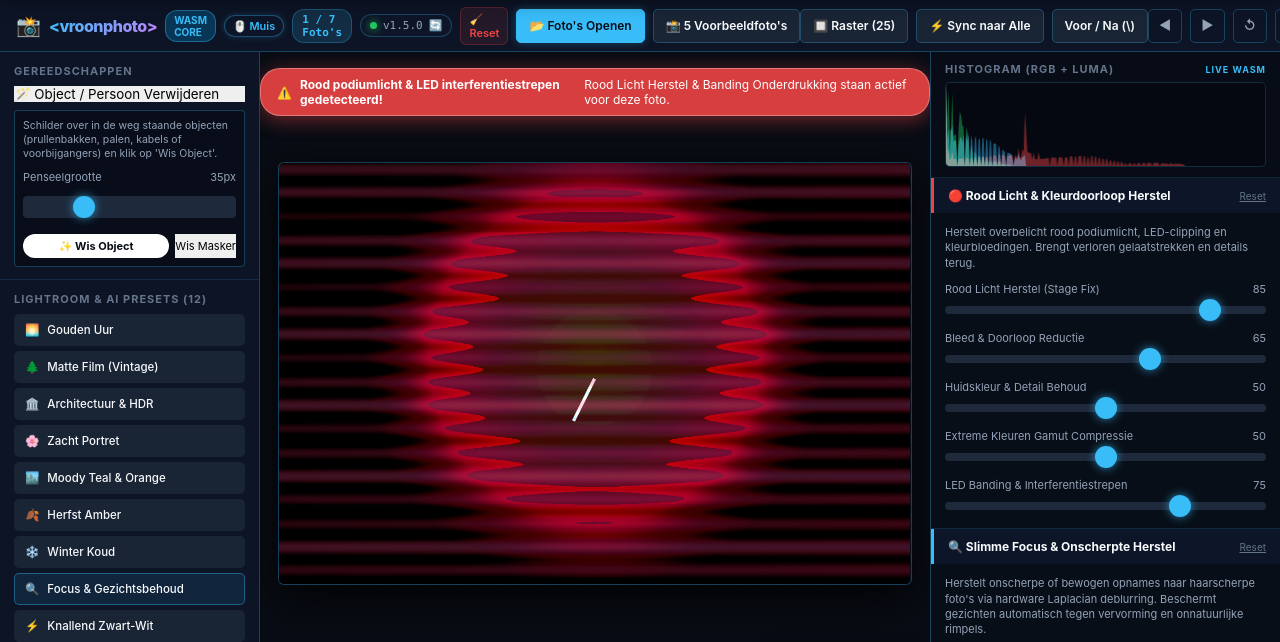
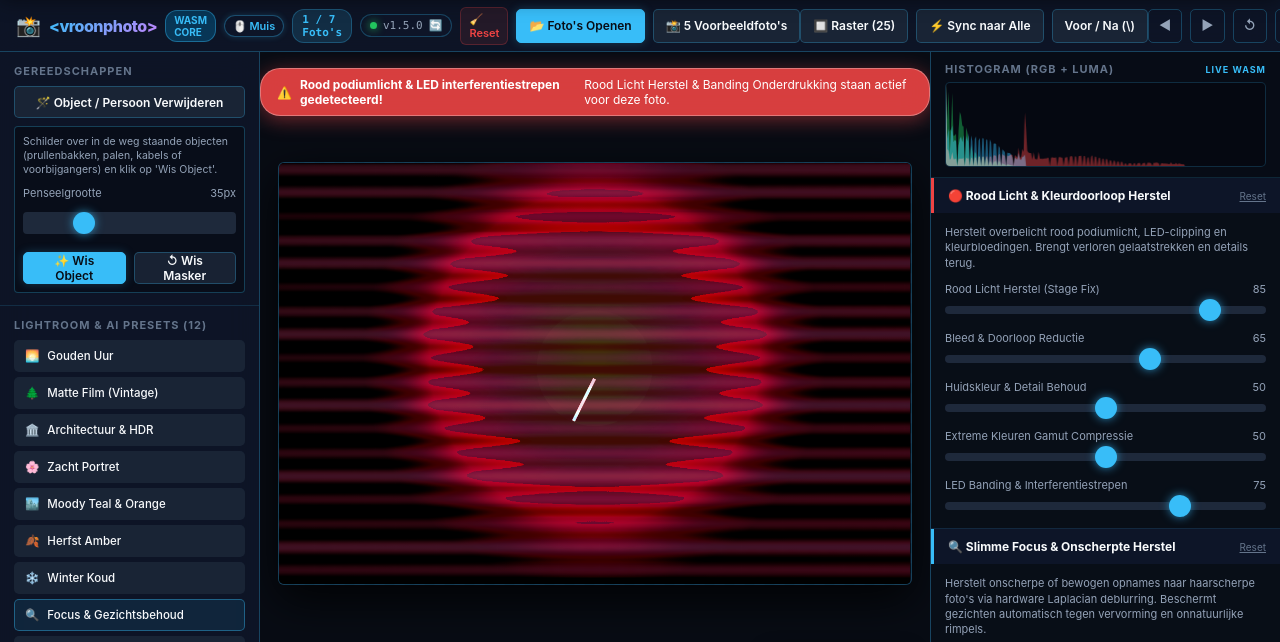
Before and after one commit to petervroon-tech/vroonphoto, a plain HTML site: page index.html in a window 1280 px wide. Shown: the top 642 px of the page. Drawn offline with Linux system fonts and the light colour scheme; no server answers.

Commit message:
Styling: '✨ Wis Object' en '↺ Wis Masker' uniform gemaakt in kleur, hoogte en afmeting

```diff
--- a/index.html
+++ b/index.html
@@ -96,9 +96,9 @@
               <span id="brush-size-val">35px</span>
             </div>
             <input type="range" id="inpaint-brush-size" min="5" max="120" value="35" class="param-slider">
-            <div style="display: flex; gap: 6px; margin-top: 4px;">
-              <button id="btn-apply-heal" class="btn-primary-small" style="flex: 1;" title="Wis gemarkeerde objecten via contextuele synthese">✨ Wis Object</button>
-              <button id="btn-clear-heal" class="btn-secondary" style="font-size: 11px;">Wis Masker</button>
+            <div style="display: flex; gap: 8px; margin-top: 6px;">
+              <button id="btn-apply-heal" class="btn-primary" style="flex: 1;" title="Wis gemarkeerde objecten via contextuele synthese">✨ Wis Object</button>
+              <button id="btn-clear-heal" class="btn-secondary" style="flex: 1;" title="Wis het gemarkeerde schildermasker">↺ Wis Masker</button>
             </div>
           </div>
         </div>
@@ -172,11 +172,11 @@
           <div id="import-preset-summary" style="font-size: 10px; color: var(--accent-cyan); background: rgba(56, 189, 248, 0.08); padding: 5px 8px; border-radius: 4px; border: 1px solid rgba(56, 189, 248, 0.2); line-height: 1.3;">
             Profiel: LED De-Banding &amp; Ruisonderdrukking actief
           </div>
-          <div style="display: flex; flex-direction: column; gap: 5px;">
-            <button id="btn-save-as-import-preset" class="btn-primary-small" style="width: 100%;" title="Sla huidige schuifregelaars op als jouw standaardprofiel">
+          <div style="display: flex; flex-direction: column; gap: 6px;">
+            <button id="btn-save-as-import-preset" class="btn-primary" style="width: 100%;" title="Sla huidige schuifregelaars op als jouw standaardprofiel">
               💾 Bewaar als Import Profiel
             </button>
-            <button id="btn-apply-import-preset-all" class="btn-secondary" style="font-size: 11px; padding: 5px 8px; text-align: center;" title="Pas je standaardprofiel direct toe op alle geladen foto's">
+            <button id="btn-apply-import-preset-all" class="btn-secondary" style="width: 100%;" title="Pas je standaardprofiel direct toe op alle geladen foto's">
               ⚡ Toepassen op alle foto's
             </button>
             <button id="btn-reset-import-preset" class="btn-reset-section" style="font-size: 10px; align-self: flex-start; cursor: pointer;">
--- a/style.css
+++ b/style.css
@@ -967,13 +967,56 @@ button {
   outline: none;
 }
 
+.btn-primary,
 .btn-primary-small {
-  background: #ffffff;
-  color: #080c14;
-  font-size: 11px;
-  font-weight: 700;
-  padding: 5px 10px;
-  border-radius: 12px;
+  background: var(--accent-cyan) !important;
+  color: #080c14 !important;
+  border: 1px solid var(--accent-cyan) !important;
+  border-radius: var(--radius-sm) !important;
+  font-family: inherit !important;
+  font-size: 12px !important;
+  font-weight: 600 !important;
+  height: 32px !important;
+  padding: 0 12px !important;
+  display: inline-flex !important;
+  align-items: center !important;
+  justify-content: center !important;
+  gap: 6px !important;
+  cursor: pointer !important;
+  box-shadow: 0 0 10px rgba(56, 189, 248, 0.25) !important;
+  transition: all 0.15s ease !important;
+  box-sizing: border-box !important;
+}
+
+.btn-primary:hover,
+.btn-primary-small:hover {
+  background: #7dd3fc !important;
+  box-shadow: 0 0 15px rgba(56, 189, 248, 0.5) !important;
+}
+
+.btn-secondary {
+  background: var(--bg-panel-sub) !important;
+  color: var(--text-main) !important;
+  border: 1px solid var(--border-glow) !important;
+  border-radius: var(--radius-sm) !important;
+  font-family: inherit !important;
+  font-size: 12px !important;
+  font-weight: 600 !important;
+  height: 32px !important;
+  padding: 0 12px !important;
+  display: inline-flex !important;
+  align-items: center !important;
+  justify-content: center !important;
+  gap: 6px !important;
+  cursor: pointer !important;
+  transition: all 0.15s ease !important;
+  box-sizing: border-box !important;
+}
+
+.btn-secondary:hover {
+  background: var(--bg-panel-hover) !important;
+  border-color: var(--border-glow-active) !important;
+  box-shadow: 0 0 10px rgba(56, 189, 248, 0.2) !important;
 }
 
 .btn-reset-section {
--- a/version.json
+++ b/version.json
@@ -1,9 +1,9 @@
 {
   "app_name": "vroonphoto",
   "version": "1.5.0",
-  "build": 19,
-  "timestamp": "2026-11-12T11:57:13.303546+00:00",
-  "git_hash": "9131b21",
+  "build": 20,
+  "timestamp": "2026-11-12T11:59:58.887058+00:00",
+  "git_hash": "765c658",
   "features": [
     "🔴 Automatisch Podium LED Interferentiestrepen Verwijderen (v1.5.0): Verwijdert hinderlijke periodieke rolling shutter en PWM LED interferentiestrepen bij concert- en podiumverlichting direct bij het laden.",
     "⚙️ Zelf Instelbare Automatische Import Preset (v1.5.0): Stel zelf een gepersonaliseerde bewerking in (ruisonderdrukking, scherpte, rood licht, etc.) die direct automatisch wordt toegepast zodra een foto wordt geopend of geïmporteerd.",
```
